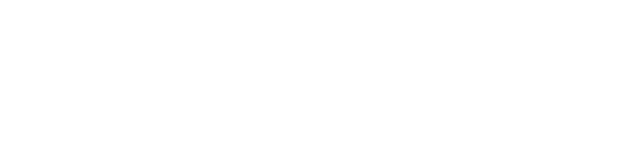
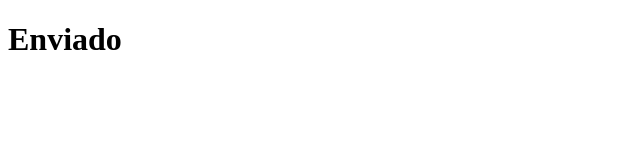
Before and after one commit to ROADRUNNER-X/20240126, a plain HTML site: page index.html in a window 1280 px wide. Shown: the whole page, without its empty margins (0-640 px from the left). Drawn offline with Linux system fonts and the light colour scheme.

Commit message:
cambiado

```diff
--- a/index.html
+++ b/index.html
@@ -6,6 +6,6 @@
     <title>Document</title>
 </head>
 <body>
-
+    <h1>Enviado</h1>
 </body>
 </html>
```
